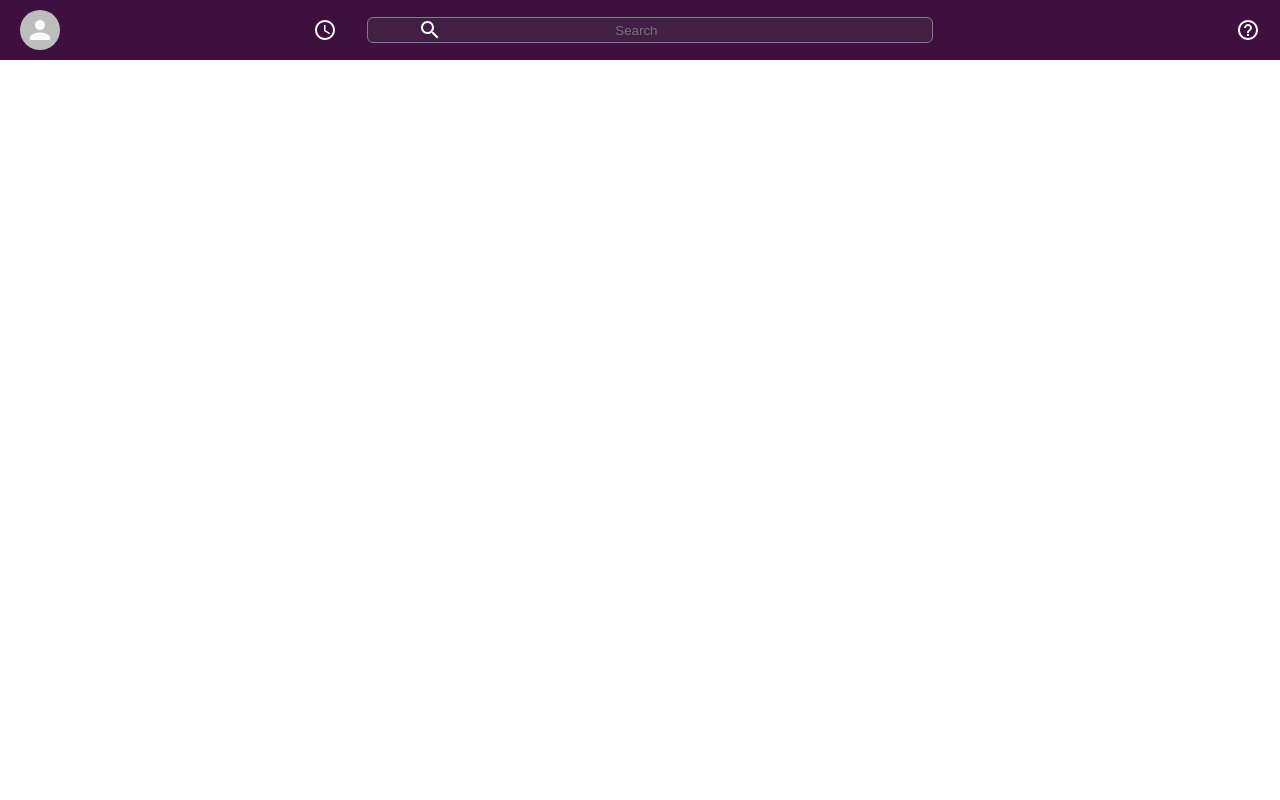
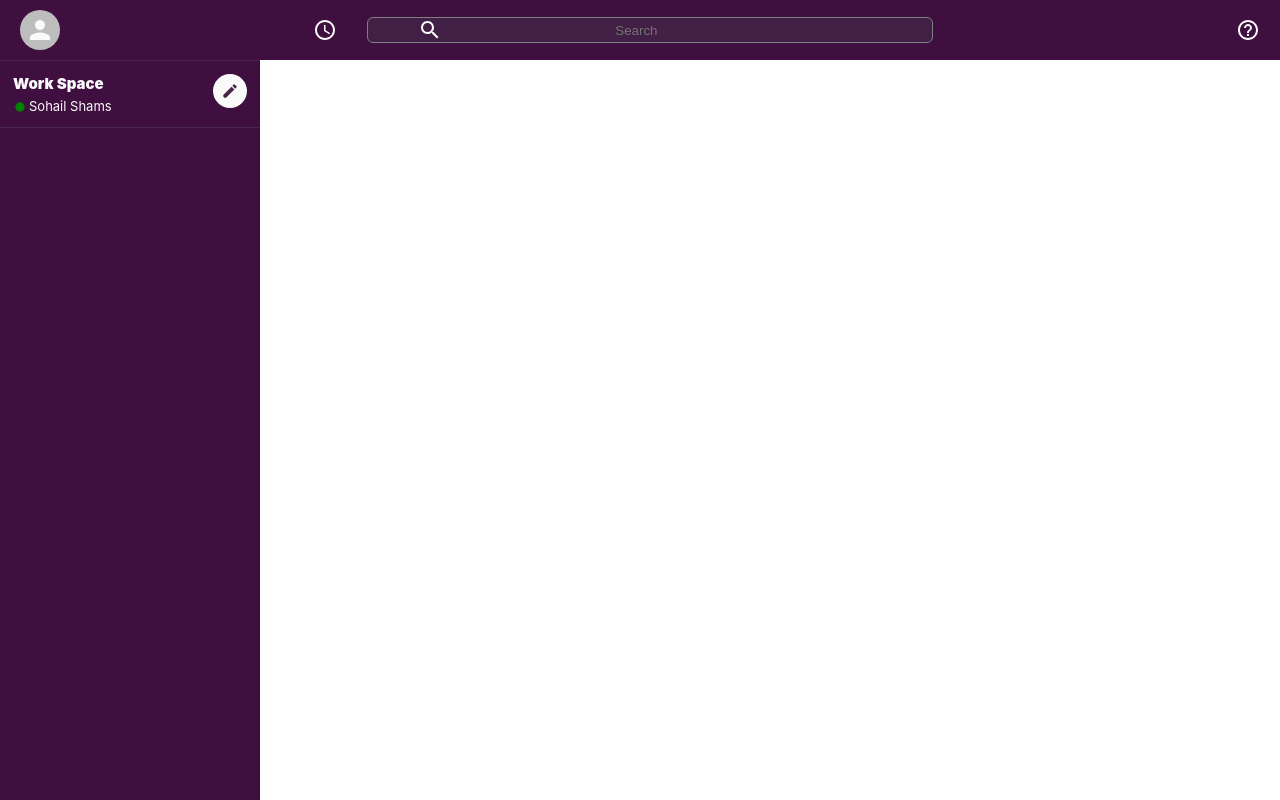
Before and after one commit to sohailshams/slack-clone, a React (Create React App) app: page / in a window 1280 px wide. Built offline with nearby package versions, Linux system fonts and the light colour scheme.

Commit message:
Created Sidebar component-moved Header component outside of Switch and added css for the styled components

```diff
--- a/src/App.js
+++ b/src/App.js
@@ -2,17 +2,23 @@
 import Header from './components/Header';
 import './App.css';
 import { BrowserRouter as Router, Switch, Route } from 'react-router-dom';
+import Sidebar from './components/Sidebar';
+import styled from 'styled-components';
 
 function App() {
   return (
     <div className="app">
       <Router>
         <>
-          <Switch>
-            <Route path="/" exact>
-              <Header />
-            </Route>
-          </Switch>
+          <Header />
+          <AppBody>
+            <Sidebar />
+            <Switch>
+              <Route path="/" exact>
+                {/* Chat */}
+              </Route>
+            </Switch>
+          </AppBody>
         </>
       </Router>
     </div>
@@ -20,3 +26,8 @@
 }
 
 export default App;
+
+const AppBody = styled.div`
+  display: flex;
+  height: 100vh;
+`;
--- /dev/null
+++ b/src/components/Sidebar.js
@@ -0,0 +1,23 @@
+import React from 'react';
+import { SidebarContainer, SidebarHeader, SidebarInfo } from './Sidebar.styles';
+import FiberManualRecordIcon from '@material-ui/icons/FiberManualRecord';
+import CreateIcon from '@material-ui/icons/Create';
+
+function Sidebar() {
+  return (
+    <SidebarContainer>
+      <SidebarHeader>
+        <SidebarInfo>
+          <h2>Work Space</h2>
+          <h3>
+            <FiberManualRecordIcon />
+            Sohail Shams
+          </h3>
+        </SidebarInfo>
+        <CreateIcon />
+      </SidebarHeader>
+    </SidebarContainer>
+  );
+}
+
+export default Sidebar;
--- /dev/null
+++ b/src/components/Sidebar.styles.js
@@ -0,0 +1,48 @@
+import styled from 'styled-components';
+
+export const SidebarContainer = styled.div`
+  background-color: var(--slack-color);
+  color: #fafafa;
+  margin-top: 60px;
+  flex: 0.3;
+  border-top: 1px solid #49274b;
+  max-width: 260px;
+`;
+
+export const SidebarHeader = styled.div`
+  display: flex;
+  border-bottom: 1px solid #49274b;
+  padding: 13px;
+
+  > .MuiSvgIcon-root {
+    padding: 8px;
+    color: #49274b;
+    font-size: 18px;
+    background-color: #fafafa;
+    border-radius: 50%;
+  }
+`;
+
+export const SidebarInfo = styled.div`
+  flex: 1;
+
+  > h2 {
+    font-size: 15px;
+    font-weight: 900;
+    margin-bottom: 5px;
+  }
+
+  > h3 {
+    display: flex;
+    font-size: 13px;
+    font-weight: 400;
+    align-items: center;
+  }
+
+  > h3 > .MuiSvgIcon-root {
+    font-size: 14px;
+    margin-top: 1px;
+    margin-right: 2px;
+    color: green;
+  }
+`;
```
